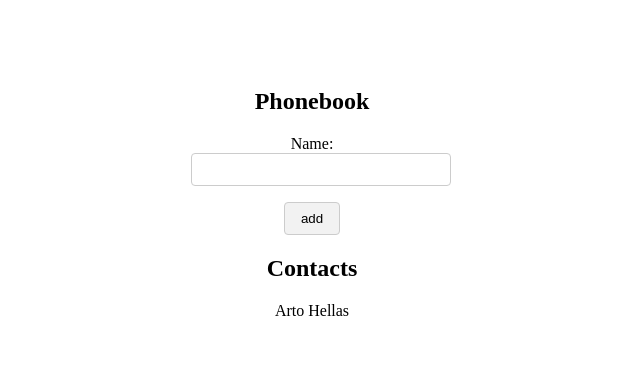
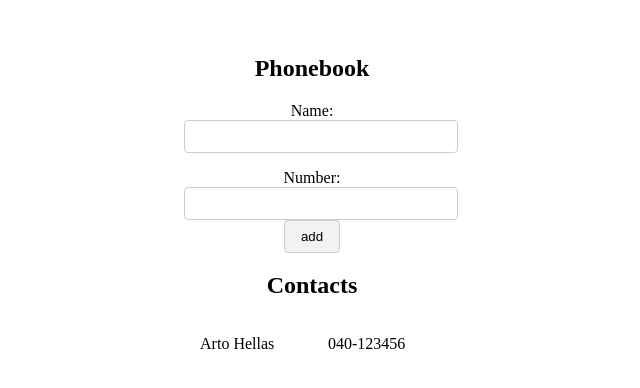
Before and after one commit to shraja7/phonebook, a React (Create React App) app: page / in a window 1280 px wide. Shown: the part 206-594 px from the top of the page, without its empty margins (328-968 px from the left). Built offline with nearby package versions, Linux system fonts and the light colour scheme.

Commit message:
add number for contact

```diff
--- a/src/App.js
+++ b/src/App.js
@@ -1,8 +1,11 @@
 import { useState } from "react";
 
 const App = () => {
-  const [persons, setPersons] = useState([{ name: "Arto Hellas" }]);
+  const [persons, setPersons] = useState([
+    { name: "Arto Hellas", number: "040-123456" },
+  ]);
   const [newName, setNewName] = useState("");
+  const [number, setNumber] = useState("");
 
   const addPerson = (event) => {
     event.preventDefault();
@@ -17,16 +20,22 @@ const App = () => {
     //new person object
     const personObject = {
       name: newName,
+      number: number,
     };
     //set persons state
     setPersons(persons.concat(personObject));
     //clear input
     setNewName(" ");
+    setNumber(" ");
   };
 
-  const handleInputChange = (event) => {
+  const handleNameInput = (event) => {
     setNewName(event.target.value);
     //clear input field only on the page
+  };
+
+  const handleNumberInput = (event) => {
+    setNumber(event.target.value);
   };
 
   return (
@@ -34,8 +43,16 @@ const App = () => {
       <h2>Phonebook</h2>
       <form className="form-container" onSubmit={addPerson}>
         <div className="input-field">
-          Name:{" "}
-          <input type="text" onChange={handleInputChange} value={newName} />
+          Name: <input type="text" onChange={handleNameInput} value={newName} />
+        </div>
+        <div className="number-field">
+          Number:{" "}
+          <input
+            type="text"
+            onChange={handleNumberInput}
+            value={number}
+            className="number-field"
+          />
         </div>
         <div>
           <button className="button" type="submit">
@@ -44,11 +61,18 @@ const App = () => {
         </div>
       </form>
       <h2>Contacts</h2>
-      {
-        persons.map((person) => (
-          <p key={person.name}>{person.name}</p>
-        )) // key is used to identify each item in the list
-      }
+      <div className="contacts-container">
+        <div className="contact-column">
+          {persons.map((person) => (
+            <p key={person.name}>{person.name}</p>
+          ))}
+        </div>
+        <div className="contact-column">
+          {persons.map((person) => (
+            <p key={person.name}>{person.number}</p>
+          ))}
+        </div>
+      </div>
     </div>
   );
 };
--- a/src/index.css
+++ b/src/index.css
@@ -17,7 +17,8 @@ body {
   margin-bottom: 1rem;
 }
 
-.input-field input {
+.input-field input,
+.number-field input {
   padding: 0.5rem;
   width: 100%;
   border: 1px solid #ccc;
@@ -31,3 +32,14 @@ body {
   border-radius: 4px;
   cursor: pointer;
 }
+
+.contacts-container {
+  display: flex;
+  justify-content: center;
+}
+
+.contact-column {
+  margin: 0 1rem;
+  flex: 1;
+  text-align: left;
+}
```
